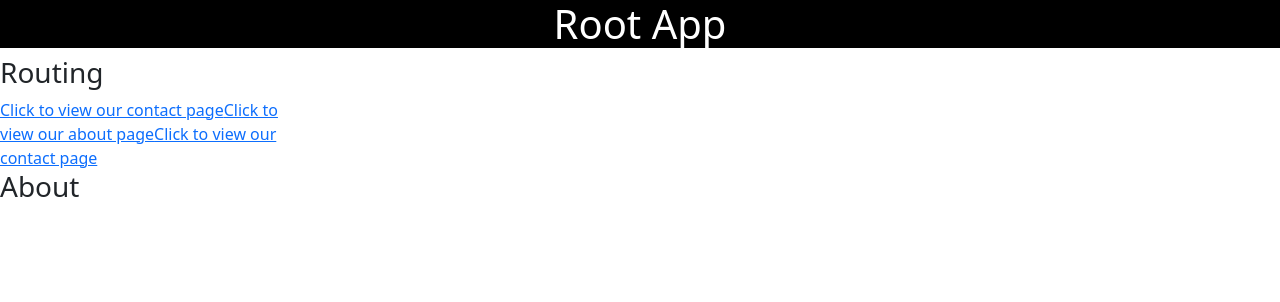
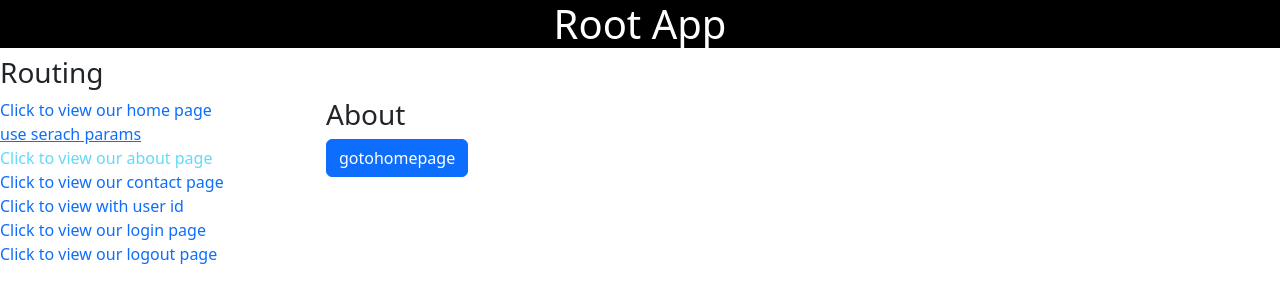
Before and after one commit to rushisoftvan/React-learn, a React (Create React App) app in the folder first-react-app/: page /about in a window 1280 px wide. Shown: the top 302 px of the page. Built offline with nearby package versions, Linux system fonts and the light colour scheme.

Commit message:
I have learned routing hook uselocation,usenavigate ,searchparam,param nested route

```diff
--- a/first-react-app/src/App.css
+++ b/first-react-app/src/App.css
@@ -45,3 +45,10 @@
  box-shadow: 0 0 10px black;
  margin-bottom: 10px;
 }
+.active{
+  color: #61dafb;
+
+}
+.decoration{
+  text-decoration: none;
+}
--- a/first-react-app/src/Components/Routing/About.js
+++ b/first-react-app/src/Components/Routing/About.js
@@ -1,9 +1,18 @@
+import {useLocation, useNavigate} from "react-router-dom";
 
 
 function About(){
+    const navigate = useNavigate();
+    const location = useLocation();
+    console.log(location);
+
+    function handleClick(){
+        navigate("/home")
+    }
    return(
        <>
            <h3>About</h3>
+           <button className="btn btn-primary" onClick={handleClick}>gotohomepage</button>
        </>
    );
 }
--- /dev/null
+++ b/first-react-app/src/Components/Routing/Company.js
@@ -0,0 +1,9 @@
+
+function Company(){
+    return (
+        <>
+            <h3>Company</h3>
+        </>
+    );
+}
+export default Company;
--- a/first-react-app/src/Components/Routing/Contact.js
+++ b/first-react-app/src/Components/Routing/Contact.js
@@ -1,9 +1,16 @@
+import {NavLink, Outlet, useParams} from "react-router-dom";
+import Company from "./Company";
+import React from "react";
 
 
 function Contact(){
+
     return (
         <>
             <h3>Contact</h3>
+            <NavLink to="company" >company</NavLink>
+            <NavLink to="other">other</NavLink>
+            <Outlet/>
         </>
     );
 }
--- /dev/null
+++ b/first-react-app/src/Components/Routing/LogOut.js
@@ -0,0 +1,10 @@
+import React from "react";
+import {Route} from "react-router-dom";
+
+
+function LogOut()
+{
+
+
+}
+export default LogOut;
--- /dev/null
+++ b/first-react-app/src/Components/Routing/Login.js
@@ -0,0 +1,15 @@
+function Login(){
+    return (
+        <>
+          <h3>Login</h3>
+
+                <input type="text" placeholder="username"/><br/><br/>
+                <input type="text" placeholder="password"/><br/><br/>
+                <button onClick={()=>localStorage.setItem("IsLoging","true")}>login</button>
+
+
+        </>
+    );
+}
+
+export default Login;
--- /dev/null
+++ b/first-react-app/src/Components/Routing/Other.js
@@ -0,0 +1,9 @@
+
+
+function Other()
+{
+   return <>
+            <h3>Other</h3>
+          </>
+}
+export default Other
--- /dev/null
+++ b/first-react-app/src/Components/Routing/Product.js
@@ -0,0 +1,20 @@
+import {useLocation, useSearchParams} from "react-router-dom";
+
+function Product(){
+      const location = useLocation();
+      console.log(location.search);
+    const [searchParams, setSearchParams] = useSearchParams();
+   console.log(searchParams);
+   const productId = searchParams.get("productId");
+   const productName=searchParams.get("productName");
+   console.log(productId);
+    return (
+        <>
+            <h3>Product</h3>
+            <p>{productId}</p>
+            <p>{productName}</p>
+        </>
+    );
+
+}
+export default Product;
--- a/first-react-app/src/Components/Routing/Routing.js
+++ b/first-react-app/src/Components/Routing/Routing.js
@@ -1,35 +1,64 @@
-import {Link, Outlet, Route, Routes} from "react-router-dom";
+import {BrowserRouter,  NavLink,Route, Routes} from "react-router-dom";
 import Home from "./Home";
 import About from "./About";
 import Contact from "./Contact";
 
+import React from "react";
+import UserProfile from "./UserProfile";
+import Company from "./Company";
+import Other from "./Other";
+import Login from "./Login";
+import LogOut from "./LogOut";
+import Product from "./Product";
+
 
 function Routing(){
-
+    const id=1;
+    const name= "rushikesh";
+    const productId=1;
+    const productName="Mobile";
 
      return(
          <>
 
              <h3>Routing</h3>
+
                  <div className="row">
                      <div className="col-md-3">
-                     <Link to="contact">Click to view our contact page</Link>
-                     <Link to="about">Click to view our about page</Link>
-                     <Link to="contact">Click to view our contact page</Link>
+                         <NavLink className="decoration" to="home">Click to view our home page</NavLink><br/>
+                         {/*<NavLink to={`product?productid=${productId}&productName=${productName}`}>use serach params</NavLink><br/>*/}
+                         <NavLink to={{
+                             pathname:'/product',
+                             search:`?productId=${productId}&productName=${productName}`
+                         }}>use serach params</NavLink><br/>
+                         <NavLink className="decoration" to="about">Click to view our about page</NavLink><br/>
+                         <NavLink className="decoration" to="contact">Click to view our contact page</NavLink><br/>
+                         <NavLink className="decoration" to={`user/${id}/${name}`} state={{name:"abhi",age:21}}>Click to view with user id</NavLink><br/>
+                         <NavLink className="decoration" to="login">Click to view our login page</NavLink><br/>
+                         <NavLink className="decoration" to="logout">Click to view our logout page</NavLink><br/>
                      </div>
+
+
                  <div className="col-md-9">
-                     <Outlet/>
-                 </div>
-             </div>
                      <Routes>
                          <Route path="/" element={ <Home/>}/>
                          <Route path="/home" element={<Home/>} />
+                         <Route path="product" element={<Product/>}/>
                          <Route path="/about" element={<About/>}/>
-                 <Route path="/contact" element={<Contact/>}/>
+                         <Route path="/contact" element={<Contact/>}>
+                             <Route path="company" element={<Company/>}/>
+                             <Route path="other" element={<Other/>}/>
+                         </Route>
+                         <Route path="user/:id/:name" element={<UserProfile/>}/>
+                         <Route path="login" element={<Login/>}/>
+                         <Route path="logout" element={<LogOut/>}/>
                          <Route path="*" element={
                              <code>Not found : page you requested</code>
                          }/>
                      </Routes>
+                 </div>
+             </div>
+
 
          </>
      );
--- /dev/null
+++ b/first-react-app/src/Components/Routing/UserProfile.js
@@ -0,0 +1,18 @@
+import {useLocation, useParams} from "react-router-dom";
+
+function UserProfile(){
+
+    const params = useParams();
+            const location = useLocation();//It will give the all information about path
+            console.log(location);
+    return (
+        <>
+            <h3>User Profile</h3>
+            <p>{params.id}</p>
+            <p>{params.name}</p>
+            <p>{location.state.name}</p>
+            <p>{location.state.age}</p>
+        </>
+    );
+}
+export default UserProfile;
```
Lines whose indentation alone changed are shown as unchanged.
